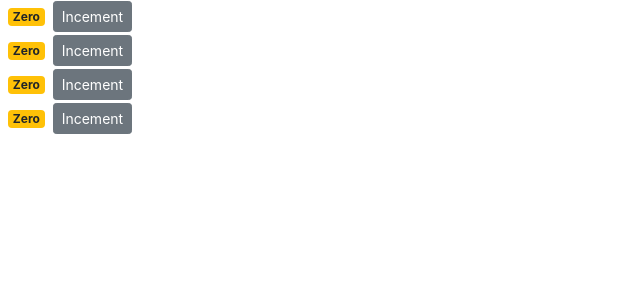
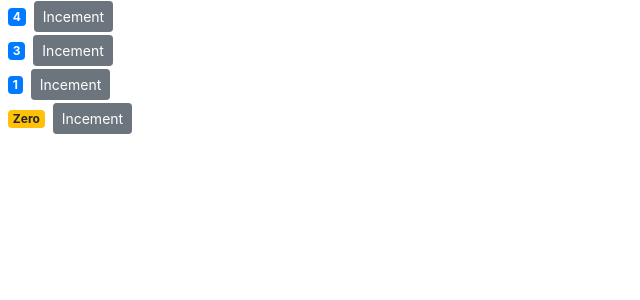
Before and after one commit to shaheenniaz582/reactComposingComponents, a React (Create React App) app: page / in a window 1280 px wide. Shown: the top 300 px of the page, without its empty margins (0-640 px from the left). Built offline with nearby package versions, Linux system fonts and the light colour scheme.

Commit message:
passed data to counter from Counters component

```diff
--- a/src/components/counter.jsx
+++ b/src/components/counter.jsx
@@ -1,22 +1,23 @@
 import React, { Component } from 'react';
 class Counter extends Component {
     state = {
-        count: 0
+        value: this.props.value
      };
      handleIncrement = () => {
-         this.setState({ count: this.state.count + 1})
+         this.setState({ value: this.state.value + 1})
      }
      getBadgeClasses() {
         let classes = "badge m-2 badge-";
-        classes += (this.state.count === 0) ? "warning" : "primary";
+        classes += (this.state.value === 0) ? "warning" : "primary";
         return classes;
     }
 
     formatCount() {
-        const { count } = this.state;
-        return count === 0 ? 'Zero': count;
+        const { value } = this.state;
+        return value === 0 ? 'Zero': value;
     }
     render() {
+        //console.log('props', this.props); //just to see props in browser
         return (
             <div>
               <span className={this.getBadgeClasses()}>{this.formatCount()}</span>
--- a/src/components/counters.jsx
+++ b/src/components/counters.jsx
@@ -5,16 +5,17 @@
     state = {
         //initializing counters property to render counters dynamically
         counters: [
-            {id: 1, value: 0},
-            {id: 2, value: 0},
-            {id: 3, value: 0},
+            {id: 1, value: 4},
+            {id: 2, value: 3},
+            {id: 3, value: 1},
             {id: 4, value: 0}
         ]
     };
     render() {
         return (
             <div>
-                {this.state.counters.map((counter => <Counter key={counter.id} />))}
+                {this.state.counters.map((counter =>
+                    <Counter key={counter.id} value={counter.value}  />))}
             </div>
          );
     }
```
